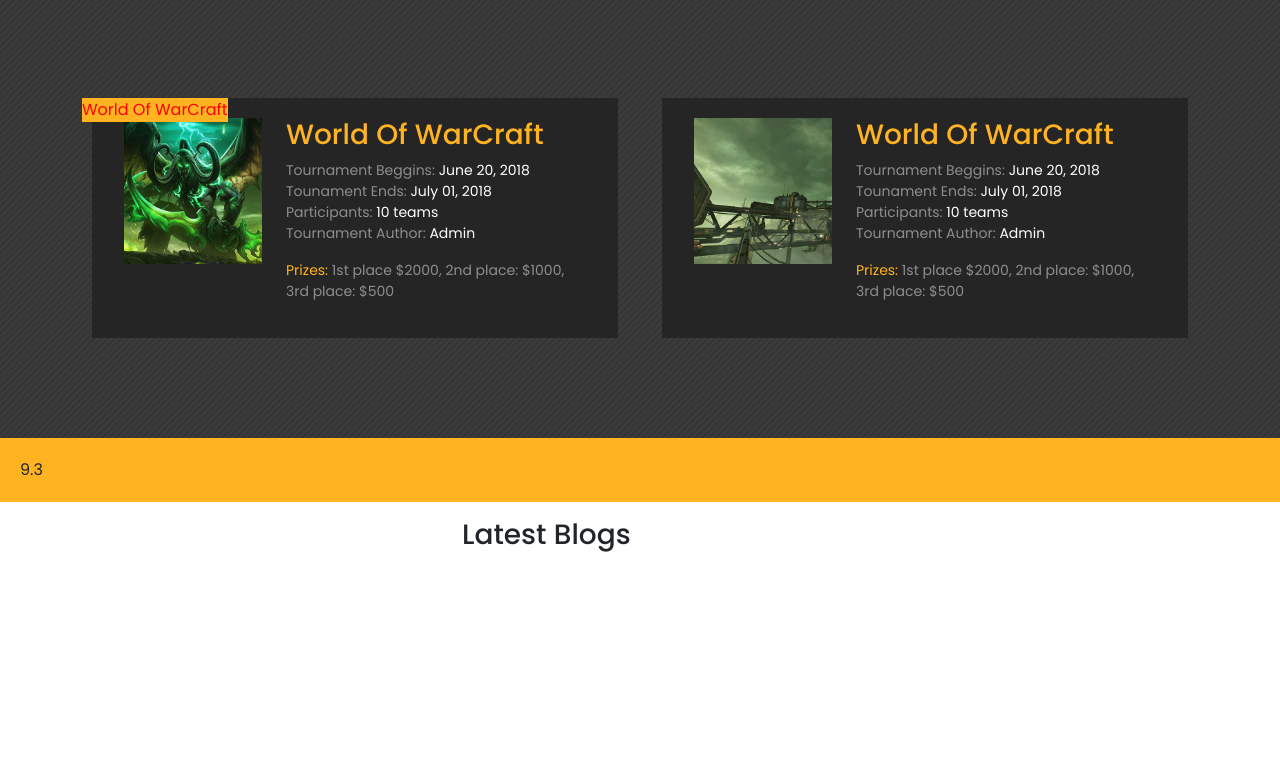
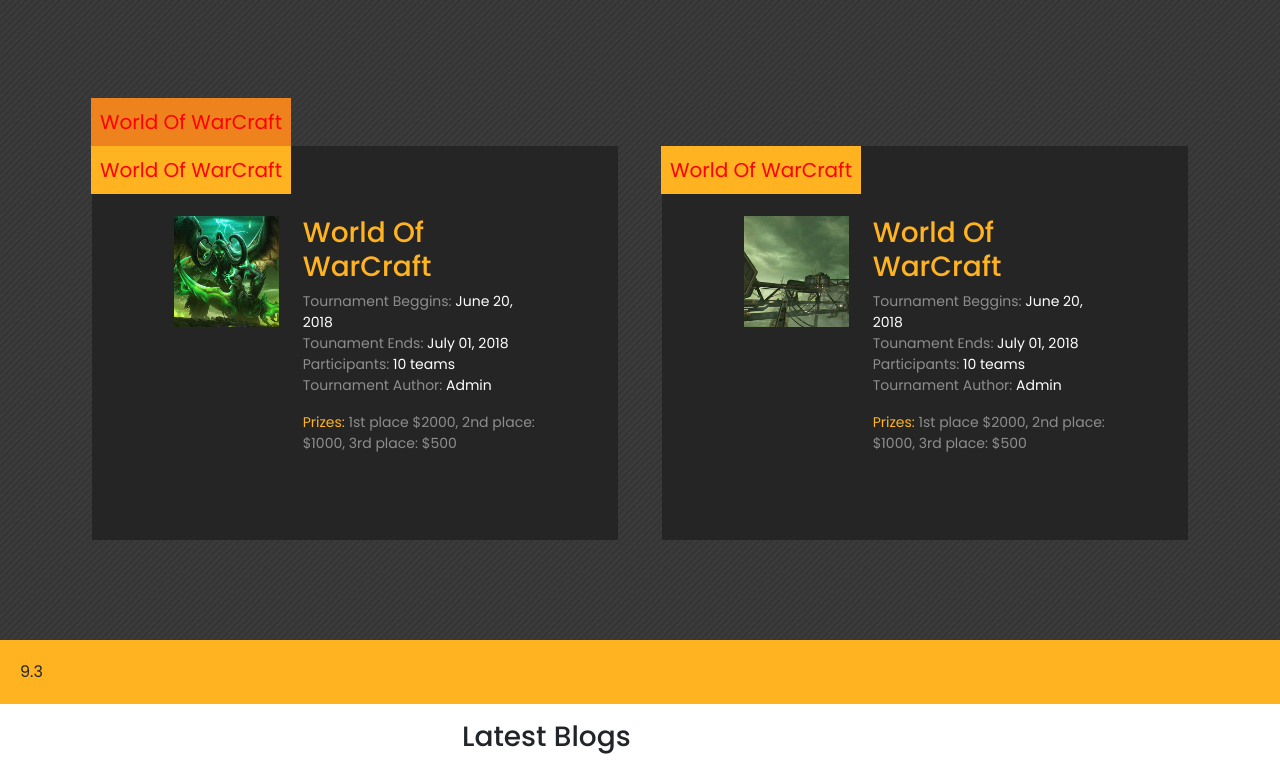
Before and after one commit to NayakVandana/raffwork, a plain HTML site: page index.html in a window 1280 px wide. Shown: the part 2296-3058 px from the top of the page. Before the commit the page ends 2855 px from the top, so only its background shows below. Drawn offline with nearby package versions, Linux system fonts and the light colour scheme.

Commit message:
secound save

```diff
--- a/css/style.css
+++ b/css/style.css
@@ -271,7 +271,7 @@ text-align: center;
 {
     background-color: #252525;
     margin:0px 10px;
-    padding:20px;
+    padding:70px;
 
 }
 .box11{
@@ -282,17 +282,37 @@ text-align: center;
 
 
 .box22{
+    background-color: #FFB320;
+    position: absolute;
+    top: 0px;
+    left: 9px;
+
+
+   text-align: center;
+
+   font-size: 20px;
+   line-height: normal;
+
+
 
 
 }
 .box22 span{
-
-    background-color: #FFB320;
-    position: absolute;
-    top: 0px;
-    left: 0px;
+    display: block;
+    padding: 9px 9px;
 
 }
+.boxx2{
+display: inline-block;
+    background-color: #ee821c;
+    text-align: center;
+
+   font-size: 20px;
+   line-height: normal;
+   padding: 9px 9px;
+   margin-left: 9px;
+}
+
 
 
 
--- a/index.html
+++ b/index.html
@@ -167,15 +167,25 @@
 
     <div id="section6">
         <div class="container">
+
             <div class="row">
+                <div class="boxx1">
+                    <div class="boxx2">
+                        <span style="color: red;">World Of WarCraft</span>
+                    </div>
+                </div>
+
+                <div class="col-lg-6">
+
+                    <div class="box11">
+                        <div class="box22">
+                            <span style="color: red;">World Of WarCraft</span>
+                        </div>
+                    </div>
 
 
-                <div class="col-lg-6">
-                    <div class="box11">
-                        <div class="box22">
-                           <span style="color: red;">World Of WarCraft</span>
-                        </div>
-                    </div>
+
+
                     <div class="row section6box">
 
                         <div class="col-lg-4">
@@ -200,6 +210,11 @@
                 </div>
 
                 <div class="col-lg-6">
+                    <div class="box11">
+                        <div class="box22">
+                            <span style="color: red;">World Of WarCraft</span>
+                        </div>
+                    </div>
                     <div class="row section6box">
                         <div class="col-lg-4">
                             <img src="img/section6img2.jpg" alt="" width="100%">
```
